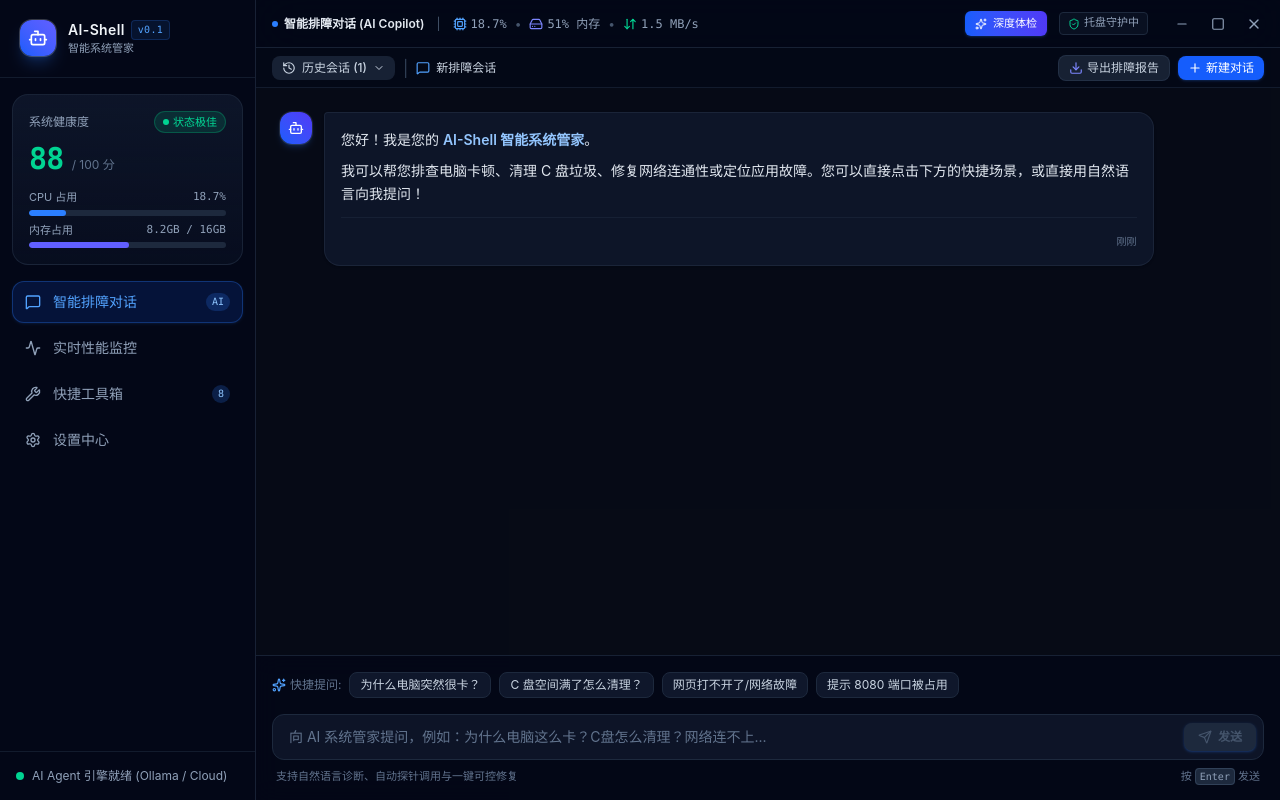
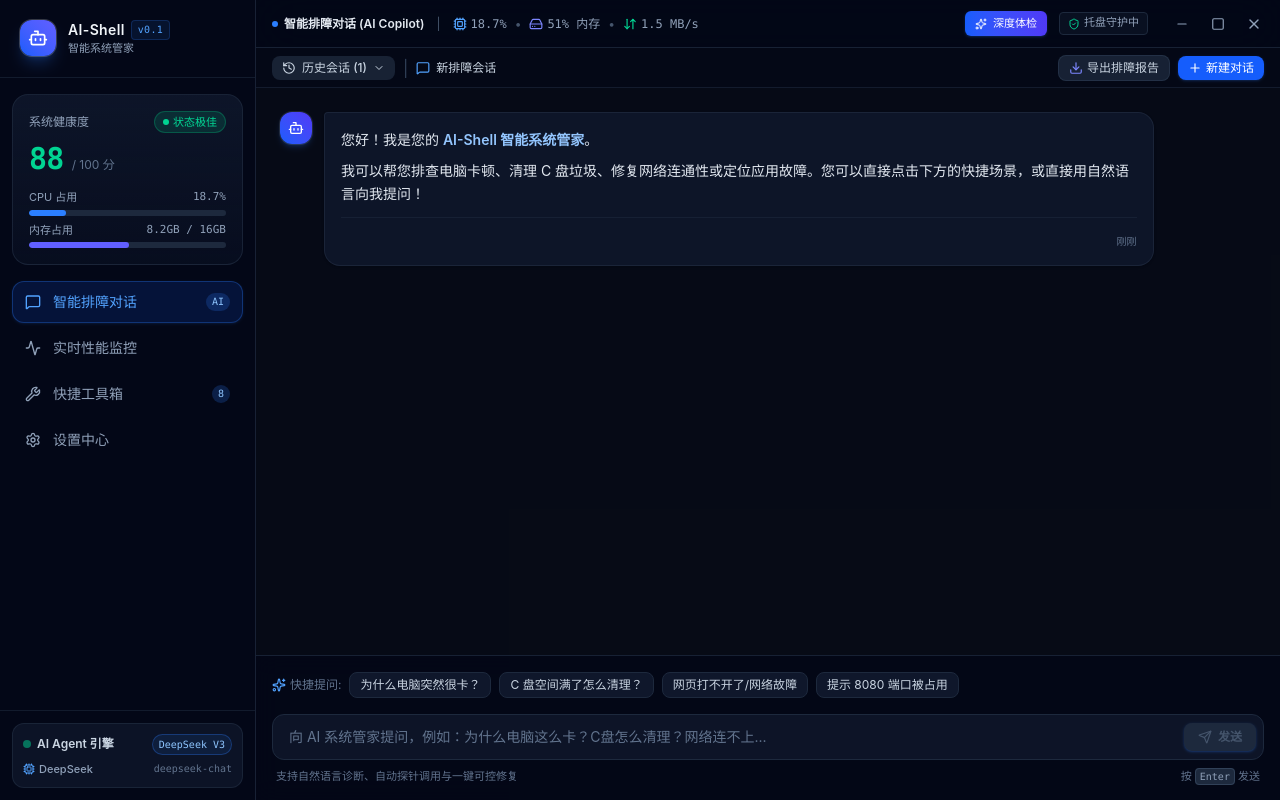
Before and after one commit to samxsoft/ai-shell, a Vue app: page / in a window 1280 px wide. Built offline with nearby package versions, Linux system fonts and the light colour scheme.

Commit message:
feat: display active AI model provider and model name in sidebar footer

```diff
--- a/src/components/layout/Sidebar.vue
+++ b/src/components/layout/Sidebar.vue
@@ -101,19 +101,45 @@
       </nav>
     </div>
 
-    <!-- Footer Status info -->
-    <div class="p-4 border-t border-slate-800/60">
-      <div class="flex items-center gap-2 text-xs text-slate-400">
-        <div class="w-2 h-2 rounded-full bg-emerald-400 pulse-indicator"></div>
-        <span>AI Agent 引擎就绪 (Ollama / Cloud)</span>
+    <!-- Footer Status info & Active AI Provider -->
+    <div class="p-3 border-t border-slate-800/60">
+      <div
+        @click="$emit('update:activeTab', 'settings')"
+        class="p-2.5 rounded-xl bg-slate-900/80 hover:bg-slate-900 border border-slate-800/80 hover:border-blue-500/30 transition-all cursor-pointer group"
+        title="点击前往【设置中心】切换大模型与配置 API Key"
+      >
+        <div class="flex items-center justify-between mb-1.5">
+          <div class="flex items-center gap-1.5 text-xs font-semibold text-slate-300">
+            <span class="w-2 h-2 rounded-full bg-emerald-400 animate-pulse"></span>
+            <span>AI Agent 引擎</span>
+          </div>
+          <span
+            class="text-[10px] font-mono px-1.5 py-0.5 rounded-full border font-medium"
+            :class="activeProviderInfo.badgeClass"
+          >
+            {{ activeProviderInfo.badge }}
+          </span>
+        </div>
+
+        <div class="flex items-center justify-between text-[11px]">
+          <div class="flex items-center gap-1 text-slate-400 group-hover:text-slate-300 truncate max-w-[170px]">
+            <Cpu class="w-3 h-3 text-blue-400 flex-shrink-0" />
+            <span class="font-medium truncate">{{ activeProviderInfo.name }}</span>
+          </div>
+          <span class="text-[10px] text-slate-500 font-mono truncate max-w-[80px]" :title="settings.modelName">
+            {{ settings.modelName }}
+          </span>
+        </div>
       </div>
     </div>
   </aside>
 </template>
 
 <script setup lang="ts">
-import { MessageSquare, Activity, Wrench, Settings, Bot } from 'lucide-vue-next';
+import { computed } from 'vue';
+import { MessageSquare, Activity, Wrench, Settings, Bot, Cpu } from 'lucide-vue-next';
 import type { NavTab, SystemMetrics } from '@/types';
+import { useSettings } from '@/composables/useSettings';
 
 defineProps<{
   activeTab: NavTab;
@@ -124,6 +150,45 @@
   (e: 'update:activeTab', tab: NavTab): void;
 }>();
 
+const { settings } = useSettings();
+
+const providerConfigs = {
+  deepseek: {
+    name: 'DeepSeek',
+    badge: 'DeepSeek V3',
+    badgeClass: 'bg-blue-500/10 text-blue-300 border-blue-500/30',
+  },
+  ollama: {
+    name: 'Ollama (本地私有)',
+    badge: 'Local Ollama',
+    badgeClass: 'bg-emerald-500/10 text-emerald-300 border-emerald-500/30',
+  },
+  qwen: {
+    name: '通义千问 Qwen',
+    badge: 'DashScope',
+    badgeClass: 'bg-amber-500/10 text-amber-300 border-amber-500/30',
+  },
+  openai: {
+    name: 'OpenAI',
+    badge: 'GPT-4o',
+    badgeClass: 'bg-teal-500/10 text-teal-300 border-teal-500/30',
+  },
+  claude: {
+    name: 'Anthropic Claude',
+    badge: 'Claude 3.5',
+    badgeClass: 'bg-purple-500/10 text-purple-300 border-purple-500/30',
+  },
+};
+
+const activeProviderInfo = computed(() => {
+  const p = settings.aiProvider || 'deepseek';
+  return providerConfigs[p] || {
+    name: p.toUpperCase(),
+    badge: p,
+    badgeClass: 'bg-slate-800 text-slate-300 border-slate-700',
+  };
+});
+
 const navItems = [
   { id: 'chat' as NavTab, label: '智能排障对话', icon: MessageSquare, badge: 'AI' },
   { id: 'monitor' as NavTab, label: '实时性能监控', icon: Activity },
```
